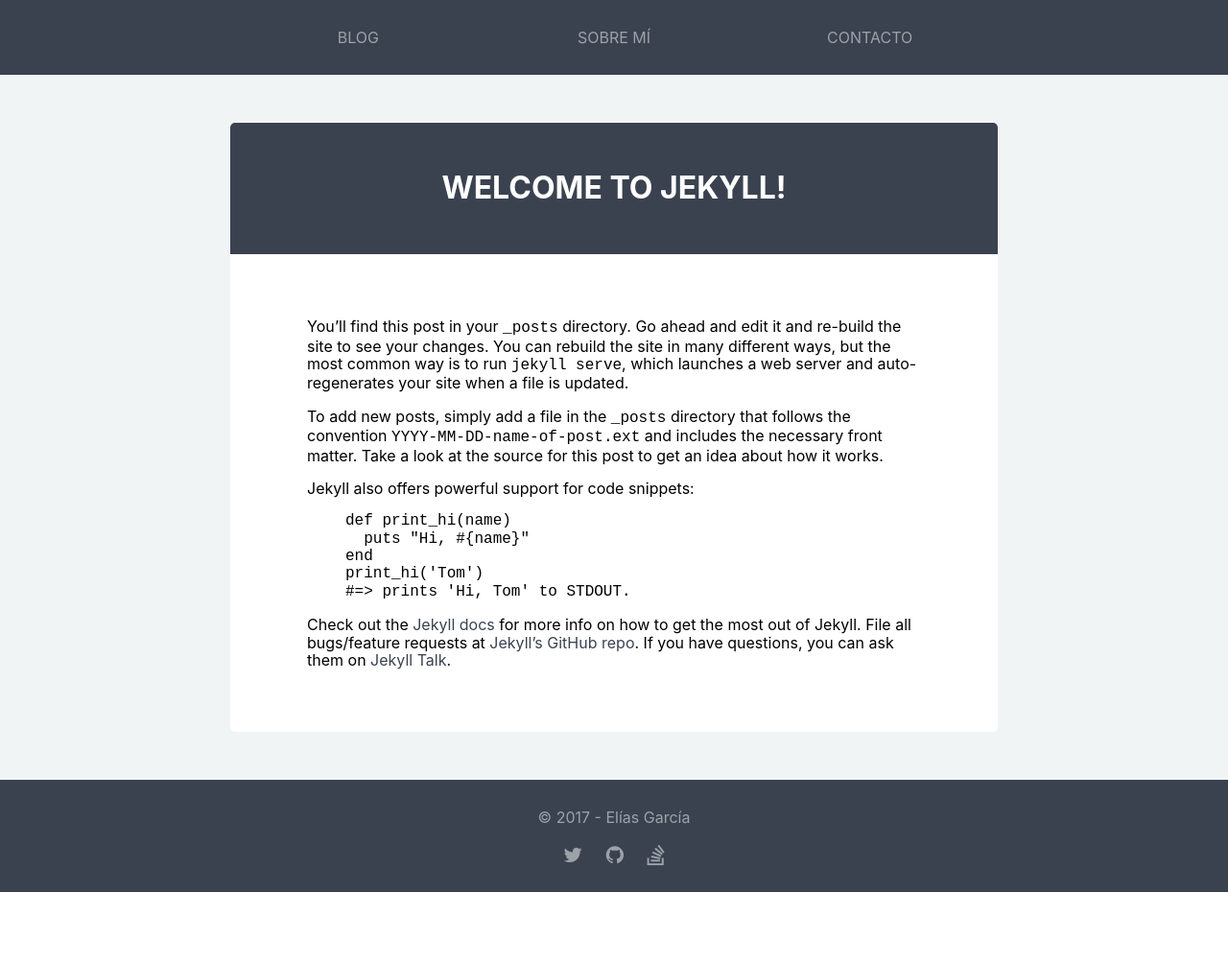
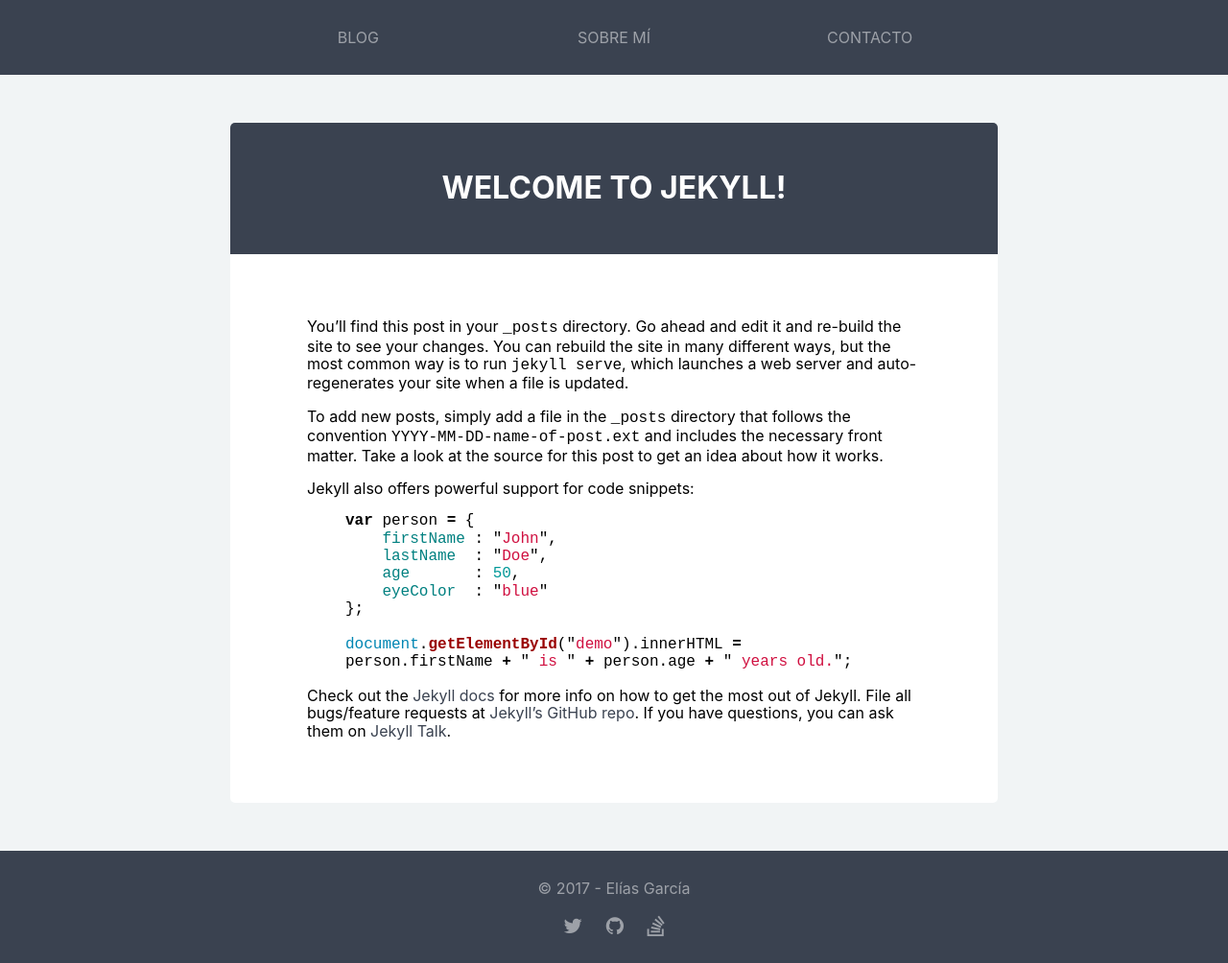
Before and after one commit to elias-garcia/elias-garcia.github.io, a Jekyll site: the page built from _posts/2017-03-11-welcome-to-jekyll.markdown, in a window 1280 px wide. Shown: the whole page at 96% size. Built offline with Jekyll 4.4.1, drawn with Linux system fonts in a browser that asks for light colours; comment, search, counter and statistics services are not loaded; before the commit the page ends 930 px from its top, so only the background shows below that.

Commit message:
Added syntax highlighting

```diff
--- a/_posts/2017-03-11-welcome-to-jekyll.markdown
+++ b/_posts/2017-03-11-welcome-to-jekyll.markdown
@@ -12,12 +12,16 @@
 
 Jekyll also offers powerful support for code snippets:
 
-{% highlight ruby %}
-def print_hi(name)
-  puts "Hi, #{name}"
-end
-print_hi('Tom')
-#=> prints 'Hi, Tom' to STDOUT.
+{% highlight js %}
+var person = {
+    firstName : "John",
+    lastName  : "Doe",
+    age       : 50,
+    eyeColor  : "blue"
+};
+
+document.getElementById("demo").innerHTML =
+person.firstName + " is " + person.age + " years old.";
 {% endhighlight %}
 
 Check out the [Jekyll docs][jekyll-docs] for more info on how to get the most out of Jekyll. File all bugs/feature requests at [Jekyll’s GitHub repo][jekyll-gh]. If you have questions, you can ask them on [Jekyll Talk][jekyll-talk].
--- a/_sass/blog.scss
+++ b/_sass/_blog.scss
@@ -3,12 +3,12 @@
   flex-direction: column;
 }
 
-.post-title {
+.card-title {
   margin: 0;
   text-align: center;
 }
 
-.post-date {
+.card-date {
   display: flex;
   justify-content: center;
   align-items: center;
@@ -28,7 +28,7 @@
   }
 }
 
-.post-summary {
+.card-summary {
   line-height: 1.5;
   text-align: justify;
   margin: 0;
@@ -36,7 +36,7 @@
   padding-bottom: 20px;
 }
 
-.post-separator {
+.card-separator {
   width: 100%;
   height: 1px;
   margin: 50px -80px;
@@ -46,19 +46,19 @@
 }
 
 @include media-query($md-device) {
-  .post-separator {
+  .card-separator {
     margin: 50px -60px;
     padding: 0px 60px;
   }
 }
 
 @include media-query($s-device) {
-  .post-separator {
+  .card-separator {
     margin: 50px -50px;
     padding: 0px 50px;
   }
 
-  .post-date {
+  .card-date {
     hr {
       width: 70%;
     }
@@ -66,12 +66,12 @@
 }
 
 @include media-query($xs-device) {
-  .post-separator {
+  .card-separator {
     margin: 50px -40px;
     padding: 0px 40px;
   }
 
-  .post-date {
+  .card-date {
     hr {
       width: 40%;
     }
--- /dev/null
+++ b/_sass/_syntax-highlighting.scss
@@ -0,0 +1,73 @@
+/**
+ * Syntax highlighting styles
+ */
+
+.highlight {
+  background: #fff;
+
+  .highlighter-rouge & {
+    background: #eef;
+  }
+
+  .hll { background-color: #ffffcc }
+  .c { color: #999988; font-style: italic } /* Comment */
+  .err { color: #a61717; background-color: #e3d2d2 } /* Error */
+  .k { color: #000000; font-weight: bold } /* Keyword */
+  .o { color: #000000; font-weight: bold } /* Operator */
+  .cm { color: #999988; font-style: italic } /* Comment.Multiline */
+  .cp { color: #999999; font-weight: bold; font-style: italic } /* Comment.Preproc */
+  .c1 { color: #999988; font-style: italic } /* Comment.Single */
+  .cs { color: #999999; font-weight: bold; font-style: italic } /* Comment.Special */
+  .gd { color: #000000; background-color: #ffdddd } /* Generic.Deleted */
+  .ge { color: #000000; font-style: italic } /* Generic.Emph */
+  .gr { color: #aa0000 } /* Generic.Error */
+  .gh { color: #999999 } /* Generic.Heading */
+  .gi { color: #000000; background-color: #ddffdd } /* Generic.Inserted */
+  .go { color: #888888 } /* Generic.Output */
+  .gp { color: #555555 } /* Generic.Prompt */
+  .gs { font-weight: bold } /* Generic.Strong */
+  .gu { color: #aaaaaa } /* Generic.Subheading */
+  .gt { color: #aa0000 } /* Generic.Traceback */
+  .kc { color: #000000; font-weight: bold } /* Keyword.Constant */
+  .kd { color: #000000; font-weight: bold } /* Keyword.Declaration */
+  .kn { color: #000000; font-weight: bold } /* Keyword.Namespace */
+  .kp { color: #000000; font-weight: bold } /* Keyword.Pseudo */
+  .kr { color: #000000; font-weight: bold } /* Keyword.Reserved */
+  .kt { color: #445588; font-weight: bold } /* Keyword.Type */
+  .m { color: #009999 } /* Literal.Number */
+  .s { color: #d01040 } /* Literal.String */
+  .na { color: #008080 } /* Name.Attribute */
+  .nb { color: #0086B3 } /* Name.Builtin */
+  .nc { color: #445588; font-weight: bold } /* Name.Class */
+  .no { color: #008080 } /* Name.Constant */
+  .nd { color: #3c5d5d; font-weight: bold } /* Name.Decorator */
+  .ni { color: #800080 } /* Name.Entity */
+  .ne { color: #990000; font-weight: bold } /* Name.Exception */
+  .nf { color: #990000; font-weight: bold } /* Name.Function */
+  .nl { color: #990000; font-weight: bold } /* Name.Label */
+  .nn { color: #555555 } /* Name.Namespace */
+  .nt { color: #000080 } /* Name.Tag */
+  .nv { color: #008080 } /* Name.Variable */
+  .ow { color: #000000; font-weight: bold } /* Operator.Word */
+  .w { color: #bbbbbb } /* Text.Whitespace */
+  .mf { color: #009999 } /* Literal.Number.Float */
+  .mh { color: #009999 } /* Literal.Number.Hex */
+  .mi { color: #009999 } /* Literal.Number.Integer */
+  .mo { color: #009999 } /* Literal.Number.Oct */
+  .sb { color: #d01040 } /* Literal.String.Backtick */
+  .sc { color: #d01040 } /* Literal.String.Char */
+  .sd { color: #d01040 } /* Literal.String.Doc */
+  .s2 { color: #d01040 } /* Literal.String.Double */
+  .se { color: #d01040 } /* Literal.String.Escape */
+  .sh { color: #d01040 } /* Literal.String.Heredoc */
+  .si { color: #d01040 } /* Literal.String.Interpol */
+  .sx { color: #d01040 } /* Literal.String.Other */
+  .sr { color: #009926 } /* Literal.String.Regex */
+  .s1 { color: #d01040 } /* Literal.String.Single */
+  .ss { color: #990073 } /* Literal.String.Symbol */
+  .bp { color: #999999 } /* Name.Builtin.Pseudo */
+  .vc { color: #008080 } /* Name.Variable.Class */
+  .vg { color: #008080 } /* Name.Variable.Global */
+  .vi { color: #008080 } /* Name.Variable.Instance */
+  .il { color: #009999 } /* Literal.Number.Integer.Long */
+}
--- a/assets/css/styles.scss
+++ b/assets/css/styles.scss
@@ -30,6 +30,7 @@
 }
 
 @import "base";
+@import "syntax-highlighting";
 @import "header";
 @import "main";
 @import "footer";
```
Also changed, not shown: index.html (+4 -4 lines), Gemfile (line endings or trailing spaces), _sass/_base.scss (renamed from _sass/base.scss), _sass/_footer.scss (renamed from _sass/footer.scss), _sass/_header.scss (renamed from _sass/header.scss), _sass/_main.scss (renamed from _sass/main.scss).
